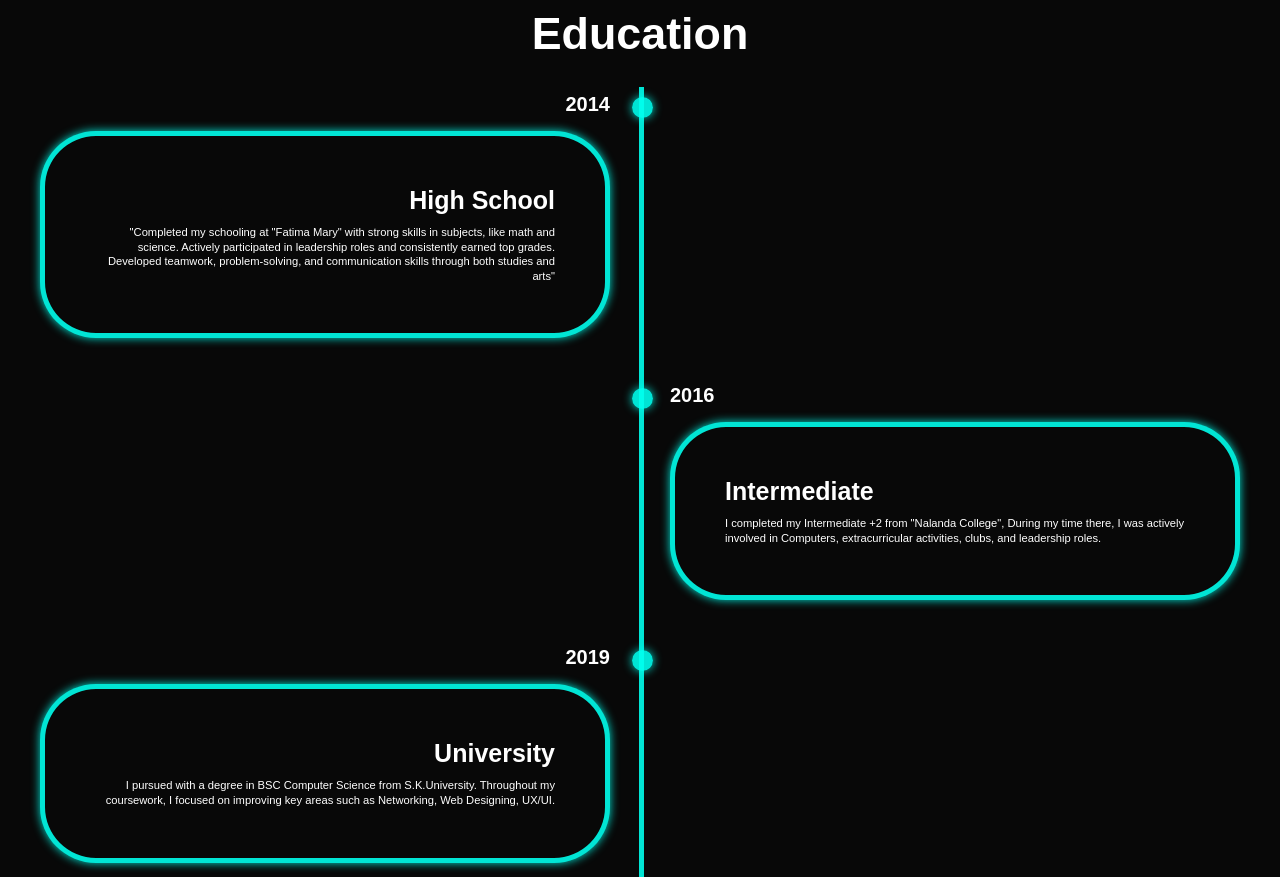
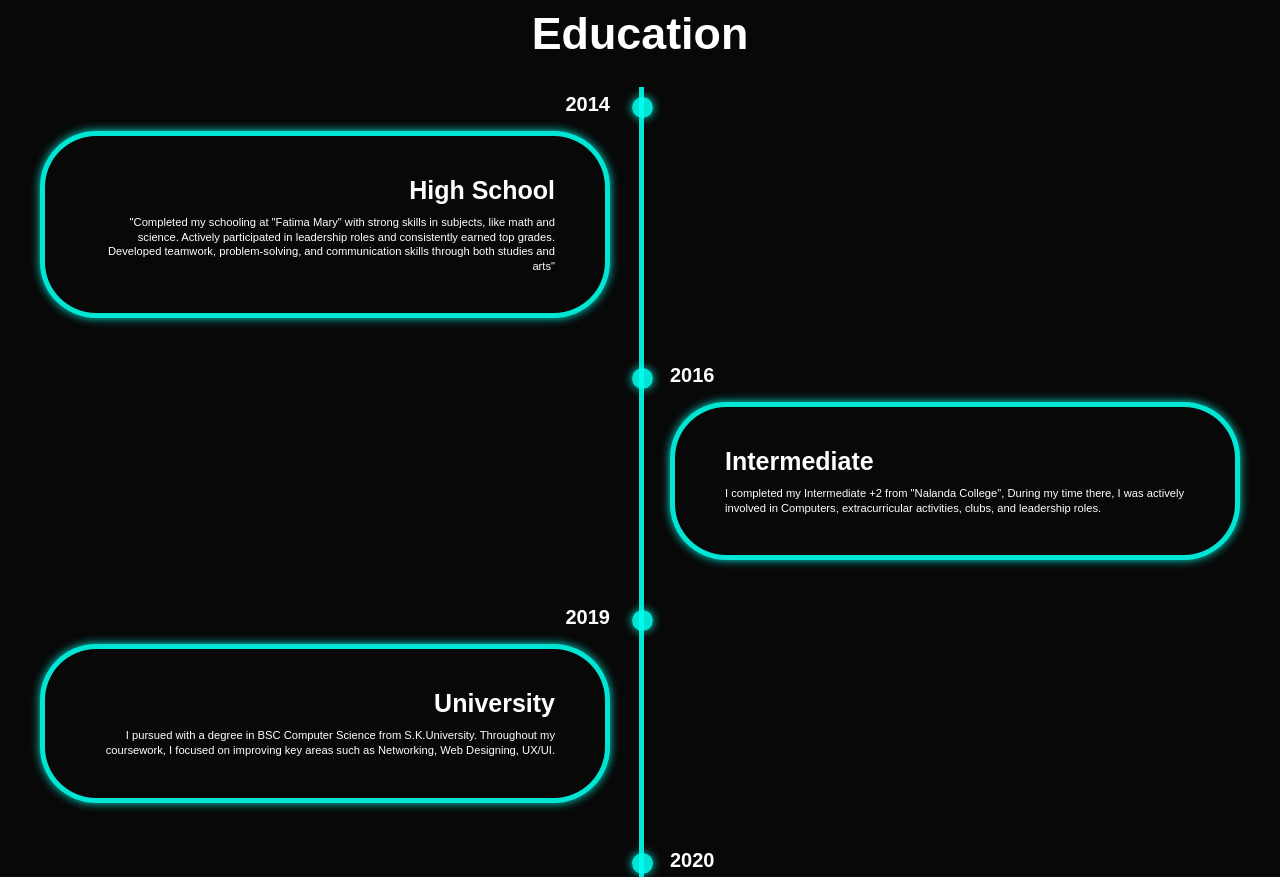
Before and after one commit to Thouheer/My-Portfolio, a plain HTML site: page index.html in a window 1280 px wide. Shown: the part 920-1797 px from the top of the page. Drawn offline with nearby package versions, Linux system fonts and the light colour scheme.

Commit message:
Update mainpage.css

```diff
--- a/mainpage.css
+++ b/mainpage.css
@@ -316,7 +316,7 @@ content: "Network Engineer...";
                 .timeline-content{
                     background-color: var(--bg-color);
                     border: 5px solid var(--main-color);
-                    padding: 50px 50px;
+                    padding: 40px 50px;
                     border-radius: 10rem;
                     box-shadow: 0 0 10px var(--main-color);
                     cursor: pointer;
```
